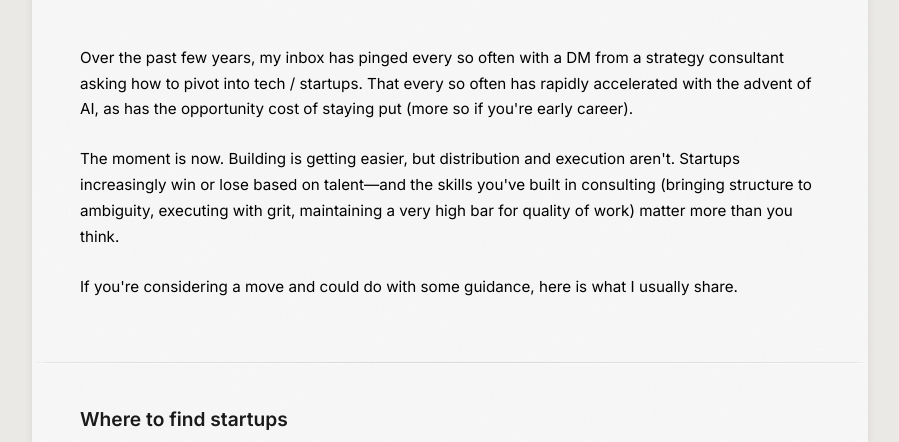
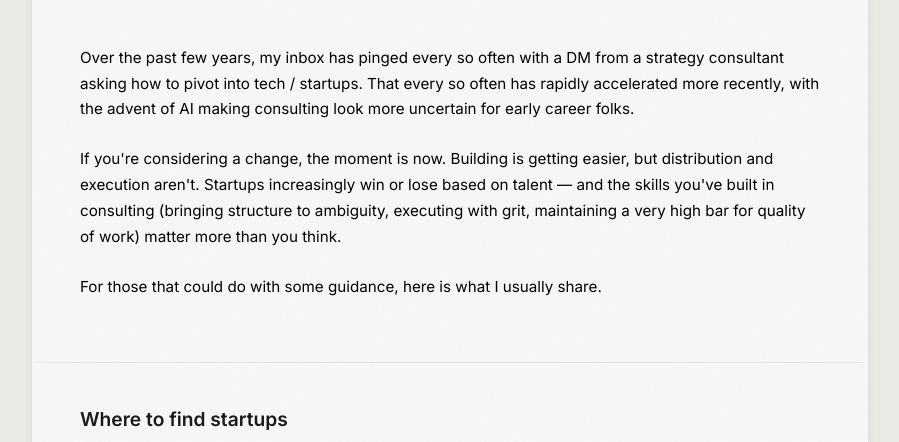
Before and after one commit to Shriya32/shriya32.github.io, a plain HTML site: page consulting-to-startups/index.html in a window 1280 px wide. Shown: the part 358-800 px from the top of the page, without its empty margins (190-1089 px from the left). Drawn offline with nearby package versions, Linux system fonts and the light colour scheme.

Commit message:
Update index.html

```diff
--- a/consulting-to-startups/index.html
+++ b/consulting-to-startups/index.html
@@ -243,11 +243,11 @@
 
             <div class="post-content">
                 <div class="post-section">
-                    <p>Over the past few years, my inbox has pinged every so often with a DM from a strategy consultant asking how to pivot into tech / startups. That every so often has rapidly accelerated with the advent of AI, as has the opportunity cost of staying put (more so if you're early career).</p>
+                    <p>Over the past few years, my inbox has pinged every so often with a DM from a strategy consultant asking how to pivot into tech / startups. That every so often has rapidly accelerated more recently, with the advent of AI making consulting look more uncertain for early career folks.</p>
 
-                    <p>The moment is now. Building is getting easier, but distribution and execution aren't. Startups increasingly win or lose based on talent—and the skills you've built in consulting (bringing structure to ambiguity, executing with grit, maintaining a very high bar for quality of work) matter more than you think.</p>
+                    <p>If you're considering a change, the moment is now. Building is getting easier, but distribution and execution aren't. Startups increasingly win or lose based on talent — and the skills you've built in consulting (bringing structure to ambiguity, executing with grit, maintaining a very high bar for quality of work) matter more than you think.</p>
 
-                    <p>If you're considering a move and could do with some guidance, here is what I usually share.</p>
+                    <p>For those that could do with some guidance, here is what I usually share.</p>
                 </div>
 
                 <div class="post-section">
```
